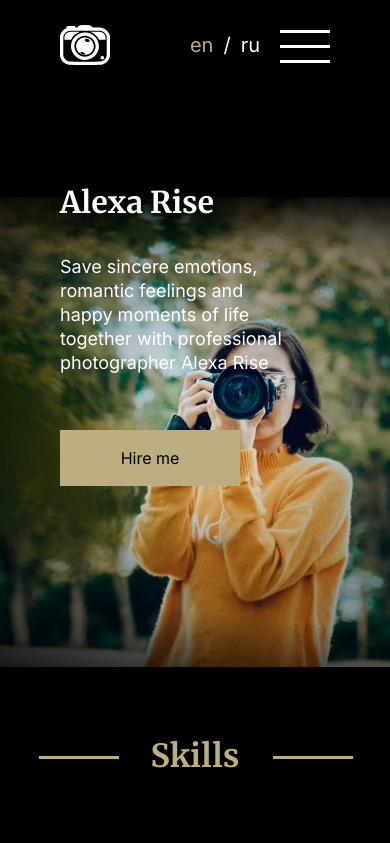
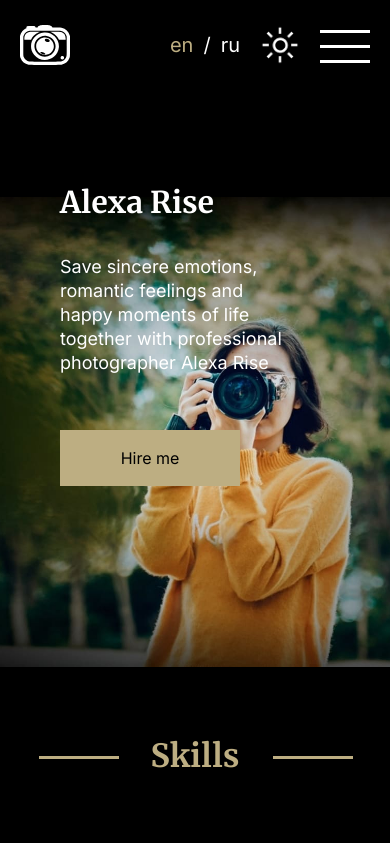
Before and after one commit to anastasia19141918/portfolio, a website with bundled scripts: page index.html in a window 390 px wide. Shown: the top 843 px of the page. Built offline with nearby package versions, Linux system fonts and the light colour scheme.

Commit message:
feat: add png toggle and fix contact title

```diff
--- a/index.html
+++ b/index.html
@@ -30,6 +30,8 @@
             <div class="header__butn_dash">/</div>
             <button class="header__butn">ru</button>
           </div>
+
+          <div class="header__toggle"></div>
 
            <!--burger menu start-->
 
--- a/src/sass/components/_burger.scss
+++ b/src/sass/components/_burger.scss
@@ -9,10 +9,14 @@
     z-index: 10;
     display: block;
   };
+  @include mobale-small-skill {
+    width: 35px;
+    height: 35px
+  }
   @include phone-small {
-    width: 40px;
-    height: 40px;
-  }
+    width: 30px;
+    height: 30px;
+  };
 };
 
 .burger__line {
--- a/src/sass/components/_contact.scss
+++ b/src/sass/components/_contact.scss
@@ -92,6 +92,9 @@
   @include  phone-title {
     font-size: 2.7rem;
     margin-bottom: 10px;
+  };
+  @include mobale {
+    line-height: 2.5rem;
   }
 };
 
--- /dev/null
+++ b/src/sass/components/_toggle.scss
@@ -0,0 +1,8 @@
+.header__toggle {
+  width: 40px;
+  height: 40px;
+  background-size: 40px 40px;
+  background-image: url('../../src/img/topik/icon_light.png');
+  background-repeat: no-repeat;
+  cursor: pointer;
+}
--- a/src/sass/index.scss
+++ b/src/sass/index.scss
@@ -32,3 +32,4 @@
 @import 'components/price';
 @import 'components/contact';
 @import 'components/burger';
+@import 'components/toggle';
--- a/src/sass/layout/_header.scss
+++ b/src/sass/layout/_header.scss
@@ -3,8 +3,8 @@
   @include color-tablet {
     padding: 10px 60px;
   }
-  @include mobale-small {
-    padding: 10px 40px;
+  @include mobale {
+    padding: 10px 20px;
   }
   @include phone-small {
     padding: 10px 20px;
@@ -32,6 +32,9 @@
   gap: 0px 30px;
   @include color-tablet {
     gap: 0px 20px;
+  };
+  @include mobale-small-skill {
+    gap: 0px 10px;
   }
 }
 
```
Also changed, not shown: src/img/topik/icon_dark.png (added), src/img/topik/icon_light.png (added), src/sass/index.css, 1 other file.
